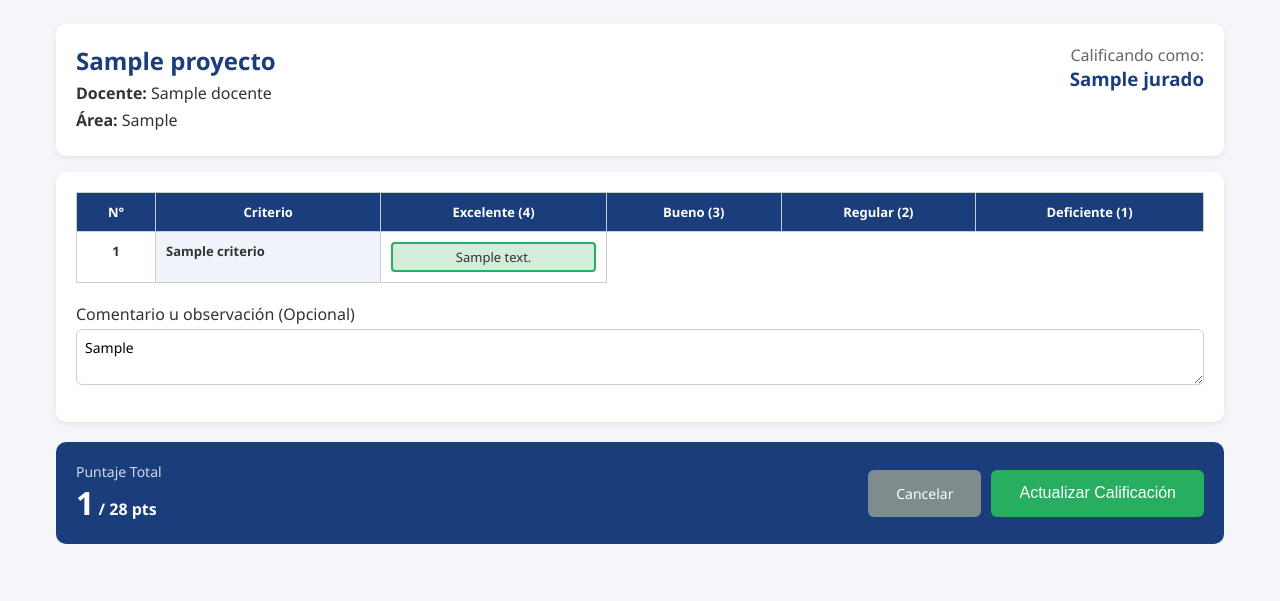
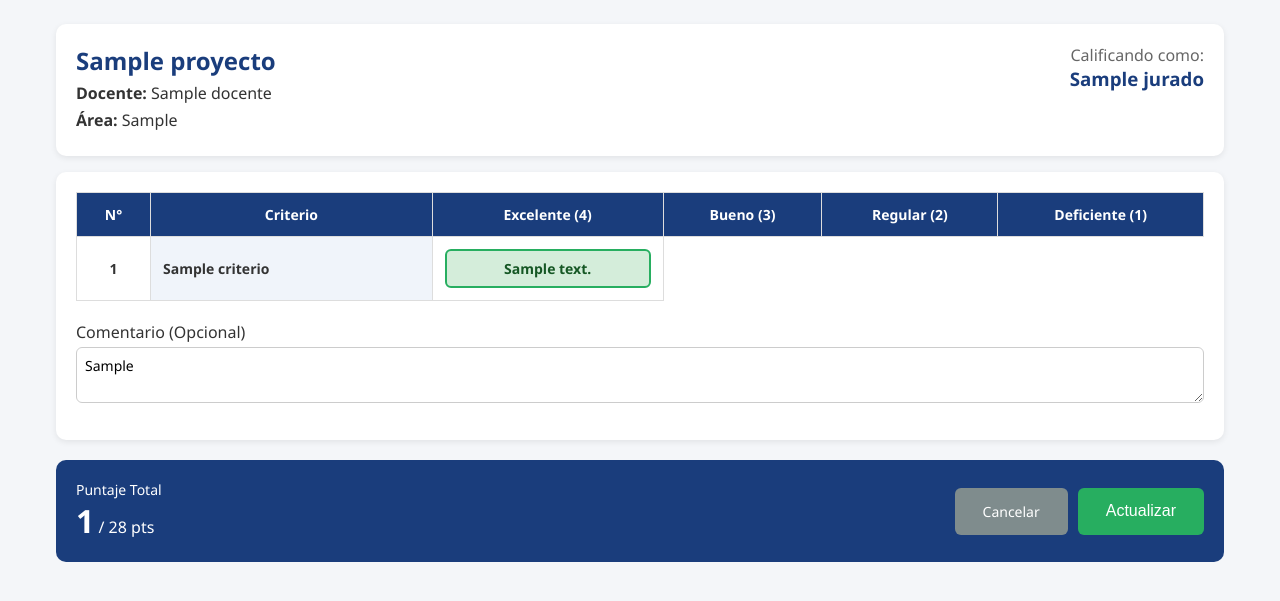
Before and after one commit to StephanieVA/uncp-evaluacion, a Flask app: page /calificar/1/jurado/1 in a window 1280 px wide. Shown: the part 112-713 px from the top of the page. Run offline with Flask 3, Linux system fonts and the light colour scheme; tables that the repository leaves empty hold one stand-in row (values such as "Sample post").

Commit message:
Update calificar.html

```diff
--- a/templates/calificar.html
+++ b/templates/calificar.html
@@ -2,24 +2,22 @@
 {% block title %}Calificar: {{ proyecto.nombre_bp }}{% endblock %}
 {% block content %}
 <style>
-    .tabla-rubrica { width: 100%; border-collapse: collapse; background: #fff; font-size: 13px; }
-    .tabla-rubrica th, .tabla-rubrica td { border: 1px solid #ccc; padding: 10px; vertical-align: top; }
-    .tabla-rubrica th { background: #1a3d7c; color: #fff; text-align: center; }
-    .tabla-rubrica td.criterio-col { background: #f0f4fa; font-weight: bold; width: 20%; }
-    .tabla-rubrica td.opcion-col { text-align: center; cursor: pointer; width: 20%; }
-    .tabla-rubrica td.opcion-col:hover { background: #f9f9f9; }
-
-    .opcion-radio { display: none; }
-    .opcion-radio:checked + .contenido-opcion {
-        background: #d4edda; border: 2px solid #27ae60; border-radius: 4px; padding: 4px; display: block;
+    .rubrica-tabla { width: 100%; border-collapse: collapse; background: #fff; font-size: 14px; }
+    .rubrica-tabla th, .rubrica-tabla td { border: 1px solid #ddd; padding: 12px; vertical-align: middle; }
+    .rubrica-tabla th { background: #1a3d7c; color: #fff; text-align: center; }
+    .rubrica-tabla td.criterio { background: #f0f4fa; font-weight: bold; width: 25%; }
+    .rubrica-tabla td.opcion { text-align: center; cursor: pointer; }
+    .rubrica-tabla td.opcion:hover { background: #e8f0fa; }
+    .rubrica-tabla input[type="radio"] { display: none; }
+    .rubrica-tabla input[type="radio"]:checked + label {
+        display: block; background: #d4edda; border: 2px solid #27ae60; color: #155724;
+        padding: 8px; border-radius: 6px; font-weight: bold; cursor: pointer;
     }
-    .contenido-opcion { display: block; padding: 6px; border: 2px solid transparent; transition: all 0.2s; }
-
+    .rubrica-tabla label { display: block; padding: 8px; border: 2px solid transparent; cursor: pointer; border-radius: 6px; }
     .total-box { background: #1a3d7c; color: #fff; padding: 20px; border-radius: 10px; display: flex; justify-content: space-between; align-items: center; margin-top: 20px; }
-    .total-box span { font-size: 32px; font-weight: bold; }
 </style>
 
-<div class="card" style="display:flex; justify-content:space-between; align-items:flex-start;">
+<div class="card" style="display:flex; justify-content:space-between; align-items:flex-start; flex-wrap:wrap;">
   <div>
     <h2 style="margin:0;">{{ proyecto.nombre_bp }}</h2>
     <p style="margin:5px 0;"><strong>Docente:</strong> {{ proyecto.autor.nombre }}</p>
@@ -33,7 +31,7 @@
 
 <form method="POST">
   <div class="card" style="overflow-x: auto;">
-    <table class="tabla-rubrica">
+    <table class="rubrica-tabla">
       <thead>
         <tr>
           <th>N°</th>
@@ -48,21 +46,14 @@
         {% for criterio in criterios %}
         <tr>
           <td style="text-align:center; font-weight:bold;">{{ loop.index }}</td>
-          <td class="criterio-col">
-            {{ criterio.nombre }}
-          </td>
+          <td class="criterio">{{ criterio.nombre }}</td>
 
           {% for nivel in criterio.niveles %}
-          <td class="opcion-col" onclick="document.getElementById('radio_{{ criterio.id }}_{{ nivel.id }}').click();">
+          <td class="opcion" onclick="document.getElementById('radio_{{ criterio.id }}_{{ nivel.id }}').click();">
             <input type="radio" name="criterio_{{ criterio.id }}" id="radio_{{ criterio.id }}_{{ nivel.id }}"
-                   value="{{ nivel.id }}" class="opcion-radio" data-puntaje="{{ nivel.puntaje }}" required
-                   {% if calificacion %}
-                     {% for det in calificacion.detalles %}
-                       {% if det.criterio_id == criterio.id and det.nivel_id == nivel.id %}checked{% endif %}
-                     {% endfor %}
-                   {% endif %}
-            >
-            <label for="radio_{{ criterio.id }}_{{ nivel.id }}" class="contenido-opcion" style="cursor:pointer; display:block;">
+                   value="{{ nivel.id }}" data-puntaje="{{ nivel.puntaje }}" required
+                   {% if calificacion %}{% for det in calificacion.detalles %}{% if det.criterio_id == criterio.id and det.nivel_id == nivel.id %}checked{% endif %}{% endfor %}{% endif %}>
+            <label for="radio_{{ criterio.id }}_{{ nivel.id }}">
               {{ nivel.descripcion }}
             </label>
           </td>
@@ -73,20 +64,20 @@
     </table>
 
     <div class="form-group" style="margin-top: 20px;">
-      <label>Comentario u observación (Opcional)</label>
+      <label>Comentario (Opcional)</label>
       <textarea name="comentario" rows="2" style="width:100%; border:1px solid #ccc; border-radius:6px; padding:8px;">{{ calificacion.comentario if calificacion else '' }}</textarea>
     </div>
   </div>
 
   <div class="total-box">
     <div>
-      <div style="font-size:14px; opacity:0.8;">Puntaje Total</div>
-      <span id="notaPreview">0</span> <span style="font-size:16px;">/ 28 pts</span>
+      <div style="font-size:14px;">Puntaje Total</div>
+      <span id="notaPreview" style="font-size:32px; font-weight:bold;">0</span> <span style="font-size:16px;">/ 28 pts</span>
     </div>
     <div style="display:flex; gap:10px;">
       <a href="{{ url_for('jurado_proyectos', jurado_id=jurado.id) }}" class="btn btn-secondary" style="padding:14px 28px;">Cancelar</a>
-      <button type="submit" class="btn btn-primary" style="padding:14px 28px; font-size:16px; background:#27ae60;">
-        {{ 'Actualizar Calificación' if calificacion else 'Guardar Calificación' }}
+      <button type="submit" class="btn btn-success" style="padding:14px 28px; font-size:16px;">
+        {{ 'Actualizar' if calificacion else 'Guardar Calificación' }}
       </button>
     </div>
   </div>
@@ -95,17 +86,14 @@
 <script>
 const radios = document.querySelectorAll('input[type=radio]');
 const preview = document.getElementById('notaPreview');
-
 function recalcular() {
     let total = 0;
-    const seleccionados = document.querySelectorAll('input[type=radio]:checked');
-    seleccionados.forEach(r => {
+    document.querySelectorAll('input[type=radio]:checked').forEach(r => {
         total += parseFloat(r.dataset.puntaje || 0);
     });
     preview.textContent = total;
 }
-
 radios.forEach(r => r.addEventListener('change', recalcular));
-window.addEventListener('DOMContentLoaded', recalcular); // Para cargar la nota si se está editando
+window.addEventListener('DOMContentLoaded', recalcular);
 </script>
 {% endblock %}
```
